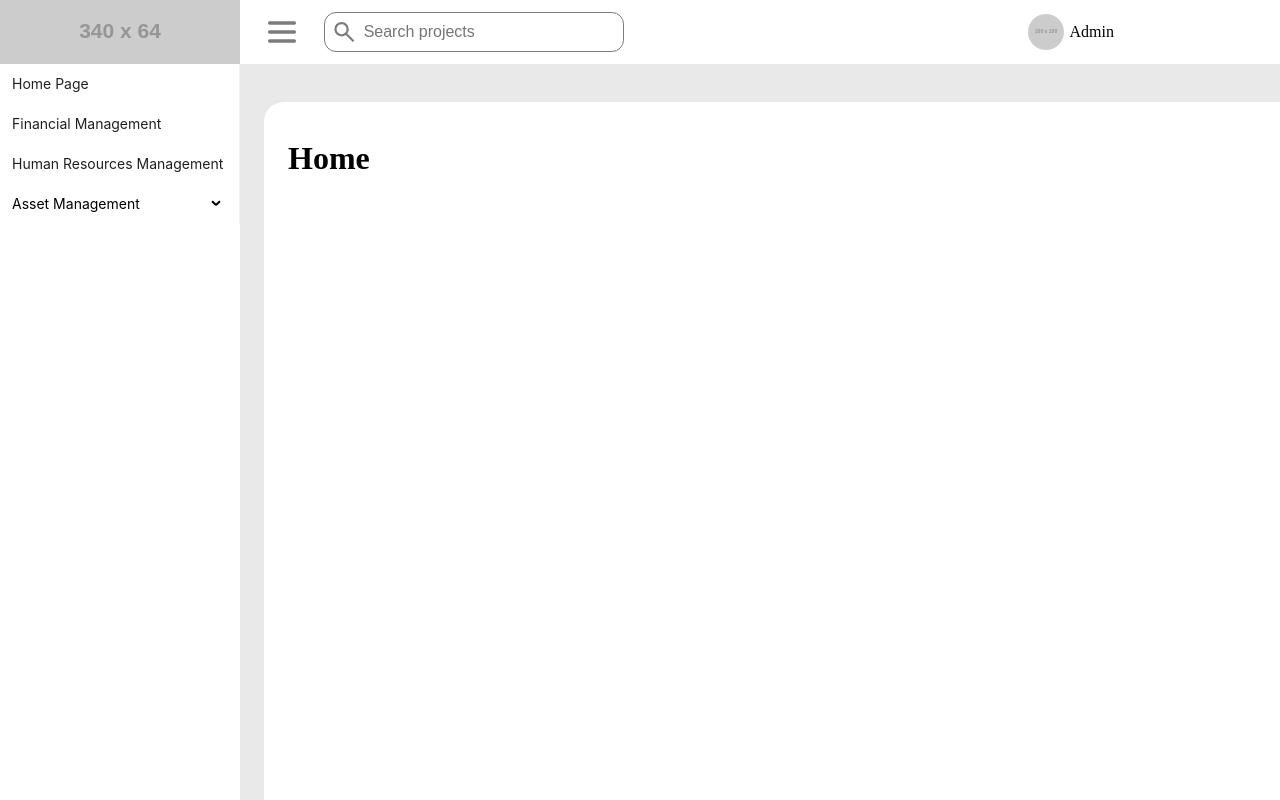
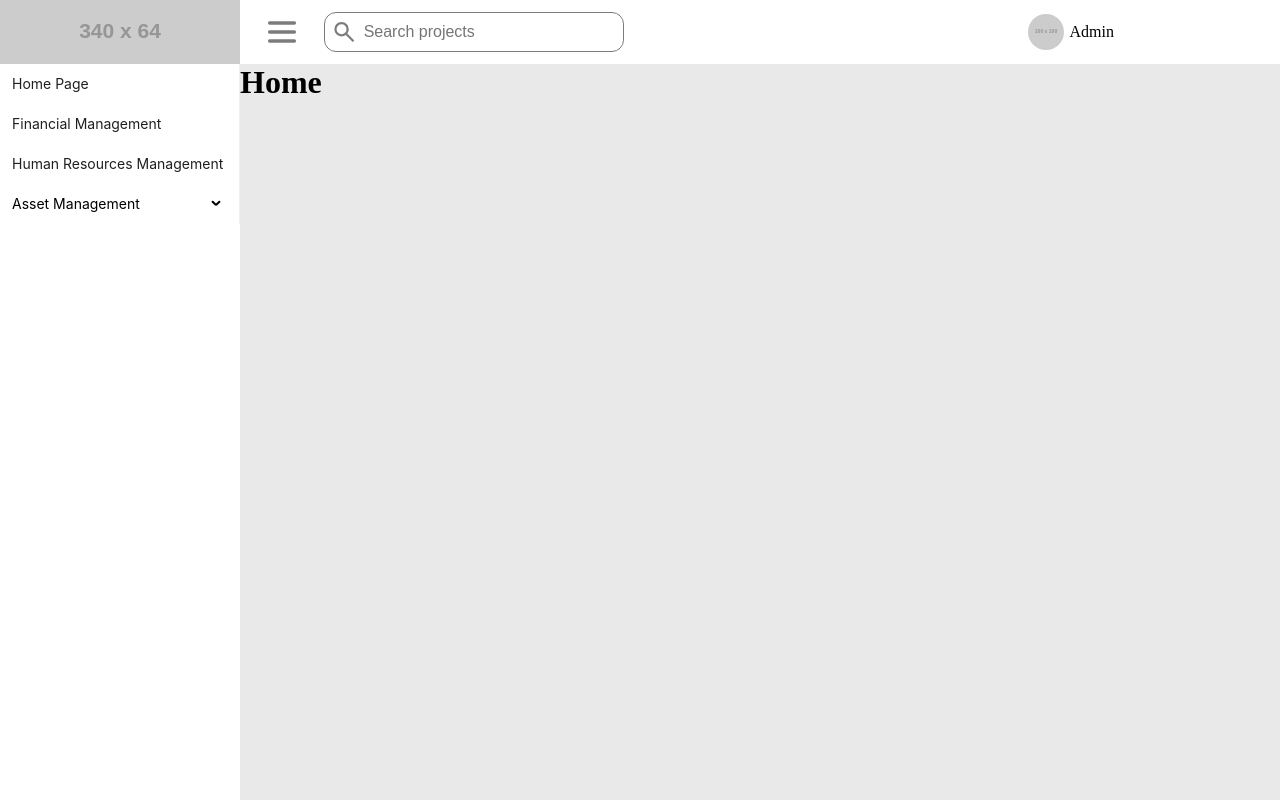
Before and after one commit to nhom1102024/MockProject_102024_Nhom1_FE, a React (Vite) app: page / in a window 1280 px wide. Built offline with nearby package versions, Linux system fonts and the light colour scheme; some icons are missing.

Commit message:
Fix content layout

```diff
--- a/src/components/admin/content/Content.css
+++ b/src/components/admin/content/Content.css
@@ -1,8 +1,4 @@
 .content {
-  background-color: #fff;
   width: 100%;
   height: 100%;
-  padding-top: 38px;
-  padding-left: 24px;
-  border-top-left-radius: 20px;
 }
--- a/src/layouts/admin/AdminLayout.css
+++ b/src/layouts/admin/AdminLayout.css
@@ -13,6 +13,4 @@
 
 .content-wrapper {
   flex: 1;
-  margin-top: 38px;
-  margin-left: 24px;
 }
```
